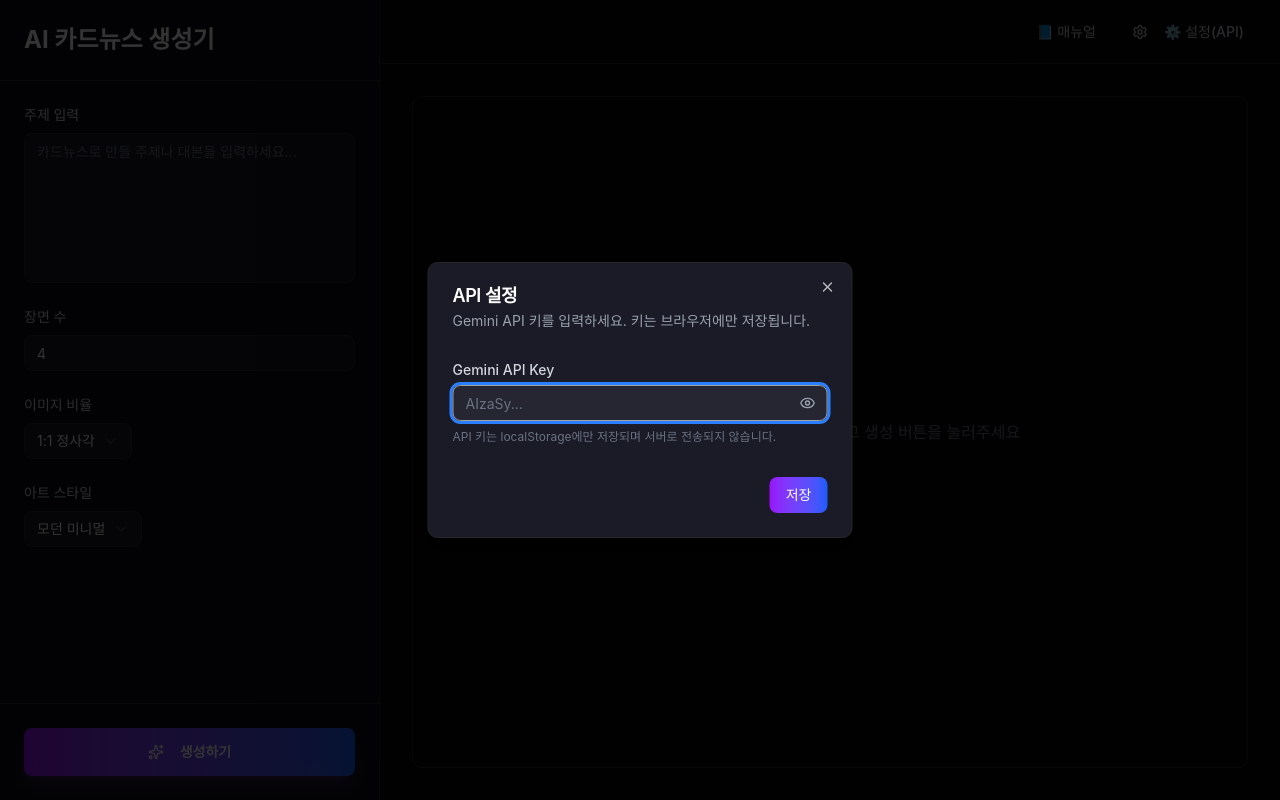
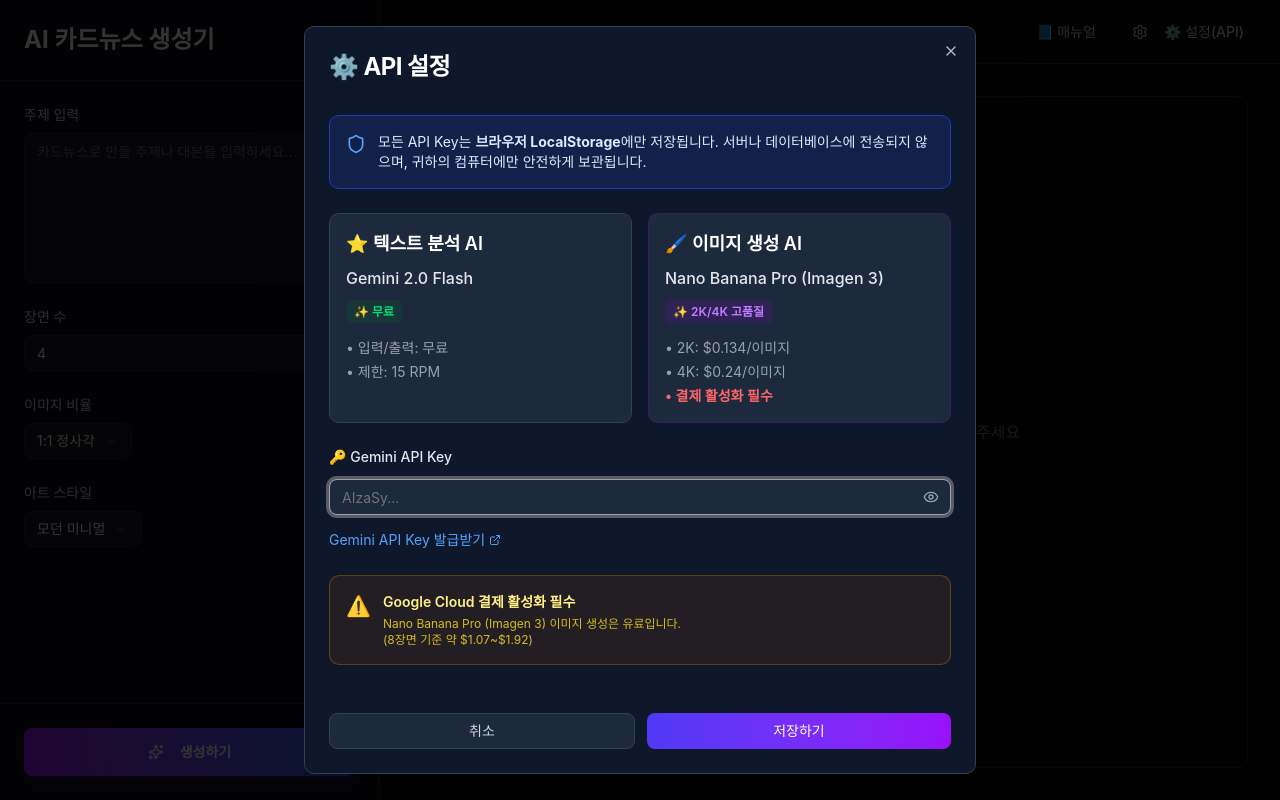
Before and after one commit to love75x-dot/cardnews_ai, a Next.js app: page / in a window 1280 px wide. Both pictures are taken after a click on the button "생성하기". Built offline with nearby package versions, Linux system fonts and the light colour scheme; a web font is replaced by a local one.

Commit message:
feat: Redesign API settings modal with detailed dark mode UI

```diff
--- a/app/components/ApiSettings.tsx
+++ b/app/components/ApiSettings.tsx
@@ -4,17 +4,13 @@ import React, { useState, useEffect } from 'react';
 import {
     Dialog,
     DialogContent,
-    DialogDescription,
-    DialogFooter,
     DialogHeader,
     DialogTitle,
 } from '@/components/ui/dialog';
+import { Button } from '@/components/ui/button';
 import { Input } from '@/components/ui/input';
-import { Label } from '@/components/ui/label';
-import { Button } from '@/components/ui/button';
-import { Eye, EyeOff } from 'lucide-react';
-
-const API_KEY_STORAGE_KEY = 'gemini_api_key';
+import { Eye, EyeOff, Shield, ExternalLink } from 'lucide-react';
+import { useToast } from '@/hooks/use-toast';
 
 interface ApiSettingsProps {
     open: boolean;
@@ -22,46 +18,120 @@ interface ApiSettingsProps {
     onSave: (apiKey: string) => void;
 }
 
+const API_KEY_STORAGE_KEY = 'gemini_api_key';
+
 export function ApiSettings({ open, onOpenChange, onSave }: ApiSettingsProps) {
+    const { toast } = useToast();
     const [apiKey, setApiKey] = useState('');
     const [showPassword, setShowPassword] = useState(false);
+    const [isSaved, setIsSaved] = useState(false);
 
-    // Load API key from localStorage when modal opens
     useEffect(() => {
-        if (open && typeof window !== 'undefined') {
+        if (typeof window !== 'undefined') {
             const savedKey = localStorage.getItem(API_KEY_STORAGE_KEY);
             if (savedKey) {
                 setApiKey(savedKey);
+                setIsSaved(true);
             }
         }
     }, [open]);
 
     const handleSave = () => {
-        if (apiKey.trim()) {
-            localStorage.setItem(API_KEY_STORAGE_KEY, apiKey.trim());
-            onSave(apiKey.trim());
-            onOpenChange(false);
+        if (!apiKey.trim()) {
+            toast({
+                title: "오류",
+                description: "API Key를 입력해주세요.",
+                variant: "destructive",
+            });
+            return;
         }
-    };
 
-    const togglePasswordVisibility = () => {
-        setShowPassword(!showPassword);
+        localStorage.setItem(API_KEY_STORAGE_KEY, apiKey);
+        onSave(apiKey);
+        setIsSaved(true);
+
+        toast({
+            title: "✅ 설정이 저장되었습니다",
+            description: "Gemini API Key가 안전하게 저장되었습니다.",
+        });
+
+        onOpenChange(false);
     };
 
     return (
         <Dialog open={open} onOpenChange={onOpenChange}>
-            <DialogContent className="bg-[#1a1b26] border-[#27272a] text-white sm:max-w-[425px]">
+            <DialogContent className="max-w-2xl bg-slate-900 border-slate-700 text-white">
                 <DialogHeader>
-                    <DialogTitle className="text-white">API 설정</DialogTitle>
-                    <DialogDescription className="text-gray-400">
-                        Gemini API 키를 입력하세요. 키는 브라우저에만 저장됩니다.
-                    </DialogDescription>
+                    <DialogTitle className="text-2xl font-bold text-white">
+                        ⚙️ API 설정
+                    </DialogTitle>
                 </DialogHeader>
-                <div className="space-y-4 py-4">
-                    <div className="space-y-2">
-                        <Label htmlFor="api-key" className="text-gray-300">
-                            Gemini API Key
-                        </Label>
+
+                <div className="space-y-6 py-4">
+                    {/* Privacy Notice */}
+                    <div className="bg-blue-900/30 border border-blue-800 rounded-lg p-4">
+                        <div className="flex items-start gap-3">
+                            <Shield className="w-5 h-5 text-blue-400 mt-0.5 flex-shrink-0" />
+                            <div>
+                                <p className="text-sm text-blue-100">
+                                    모든 API Key는 <strong>브라우저 LocalStorage</strong>에만 저장됩니다.
+                                    서버나 데이터베이스에 전송되지 않으며, 귀하의 컴퓨터에만 안전하게 보관됩니다.
+                                </p>
+                            </div>
+                        </div>
+                    </div>
+
+                    {/* Model Info Cards */}
+                    <div className="grid grid-cols-1 md:grid-cols-2 gap-4">
+                        {/* Text Analysis AI Card */}
+                        <div className="bg-slate-800 border border-slate-700 rounded-lg p-4 space-y-2">
+                            <h3 className="text-lg font-semibold flex items-center gap-2">
+                                ⭐ 텍스트 분석 AI
+                            </h3>
+                            <p className="text-base font-medium text-gray-200">Gemini 2.0 Flash</p>
+                            <div className="inline-block">
+                                <span className="text-xs font-semibold text-green-400 bg-green-900/30 px-2 py-1 rounded">
+                                    ✨ 무료
+                                </span>
+                            </div>
+                            <ul className="text-sm text-gray-400 space-y-1 mt-2">
+                                <li>• 입력/출력: 무료</li>
+                                <li>• 제한: 15 RPM</li>
+                            </ul>
+                        </div>
+
+                        {/* Image Generation AI Card */}
+                        <div className="bg-slate-800 border border-purple-900/50 rounded-lg p-4 space-y-2">
+                            <h3 className="text-lg font-semibold flex items-center gap-2">
+                                🖌️ 이미지 생성 AI
+                            </h3>
+                            <p className="text-base font-medium text-gray-200">Nano Banana Pro (Imagen 3)</p>
+                            <div className="inline-block">
+                                <span className="text-xs font-semibold text-purple-400 bg-purple-900/30 px-2 py-1 rounded">
+                                    ✨ 2K/4K 고품질
+                                </span>
+                            </div>
+                            <ul className="text-sm text-gray-400 space-y-1 mt-2">
+                                <li>• 2K: $0.134/이미지</li>
+                                <li>• 4K: $0.24/이미지</li>
+                                <li className="text-red-400 font-semibold">• 결제 활성화 필수</li>
+                            </ul>
+                        </div>
+                    </div>
+
+                    {/* API Key Input Section */}
+                    <div className="space-y-3">
+                        <div className="flex items-center justify-between">
+                            <label htmlFor="api-key" className="text-sm font-medium text-gray-200">
+                                🔑 Gemini API Key
+                            </label>
+                            {isSaved && (
+                                <span className="text-xs font-semibold text-green-400 bg-green-900/30 px-2 py-1 rounded">
+                                    ✅ 저장됨
+                                </span>
+                            )}
+                        </div>
+
                         <div className="relative">
                             <Input
                                 id="api-key"
@@ -69,11 +139,11 @@ export function ApiSettings({ open, onOpenChange, onSave }: ApiSettingsProps) {
                                 value={apiKey}
                                 onChange={(e) => setApiKey(e.target.value)}
                                 placeholder="AIzaSy..."
-                                className="bg-white/5 border-[#27272a] text-white placeholder:text-gray-500 pr-10 focus-visible:ring-blue-500"
+                                className="bg-slate-800 border-slate-700 text-white pr-10"
                             />
                             <button
                                 type="button"
-                                onClick={togglePasswordVisibility}
+                                onClick={() => setShowPassword(!showPassword)}
                                 className="absolute right-3 top-1/2 -translate-y-1/2 text-gray-400 hover:text-white transition-colors"
                             >
                                 {showPassword ? (
@@ -83,19 +153,51 @@ export function ApiSettings({ open, onOpenChange, onSave }: ApiSettingsProps) {
                                 )}
                             </button>
                         </div>
-                        <p className="text-xs text-gray-500">
-                            API 키는 localStorage에만 저장되며 서버로 전송되지 않습니다.
-                        </p>
+
+                        <a
+                            href="https://aistudio.google.com/app/apikey"
+                            target="_blank"
+                            rel="noopener noreferrer"
+                            className="inline-flex items-center gap-1 text-sm text-blue-400 hover:text-blue-300 transition-colors"
+                        >
+                            Gemini API Key 발급받기
+                            <ExternalLink className="w-3 h-3" />
+                        </a>
+                    </div>
+
+                    {/* Payment Warning */}
+                    <div className="bg-yellow-900/20 border border-yellow-700/50 rounded-lg p-4">
+                        <div className="flex items-start gap-3">
+                            <span className="text-yellow-500 text-xl flex-shrink-0">⚠️</span>
+                            <div className="space-y-1">
+                                <p className="text-sm font-semibold text-yellow-200">
+                                    Google Cloud 결제 활성화 필수
+                                </p>
+                                <p className="text-xs text-yellow-300/80">
+                                    Nano Banana Pro (Imagen 3) 이미지 생성은 유료입니다.<br />
+                                    (8장면 기준 약 $1.07~$1.92)
+                                </p>
+                            </div>
+                        </div>
                     </div>
                 </div>
-                <DialogFooter>
+
+                {/* Footer Buttons */}
+                <div className="flex gap-3 pt-4">
+                    <Button
+                        onClick={() => onOpenChange(false)}
+                        variant="outline"
+                        className="flex-1 bg-slate-800 border-slate-700 text-gray-300 hover:bg-slate-700 hover:text-white"
+                    >
+                        취소
+                    </Button>
                     <Button
                         onClick={handleSave}
-                        className="bg-gradient-to-r from-purple-600 to-blue-600 hover:from-purple-700 hover:to-blue-700 text-white"
+                        className="flex-1 bg-gradient-to-r from-indigo-600 to-purple-600 hover:from-indigo-700 hover:to-purple-700 text-white"
                     >
-                        저장
+                        저장하기
                     </Button>
-                </DialogFooter>
+                </div>
             </DialogContent>
         </Dialog>
     );
```
